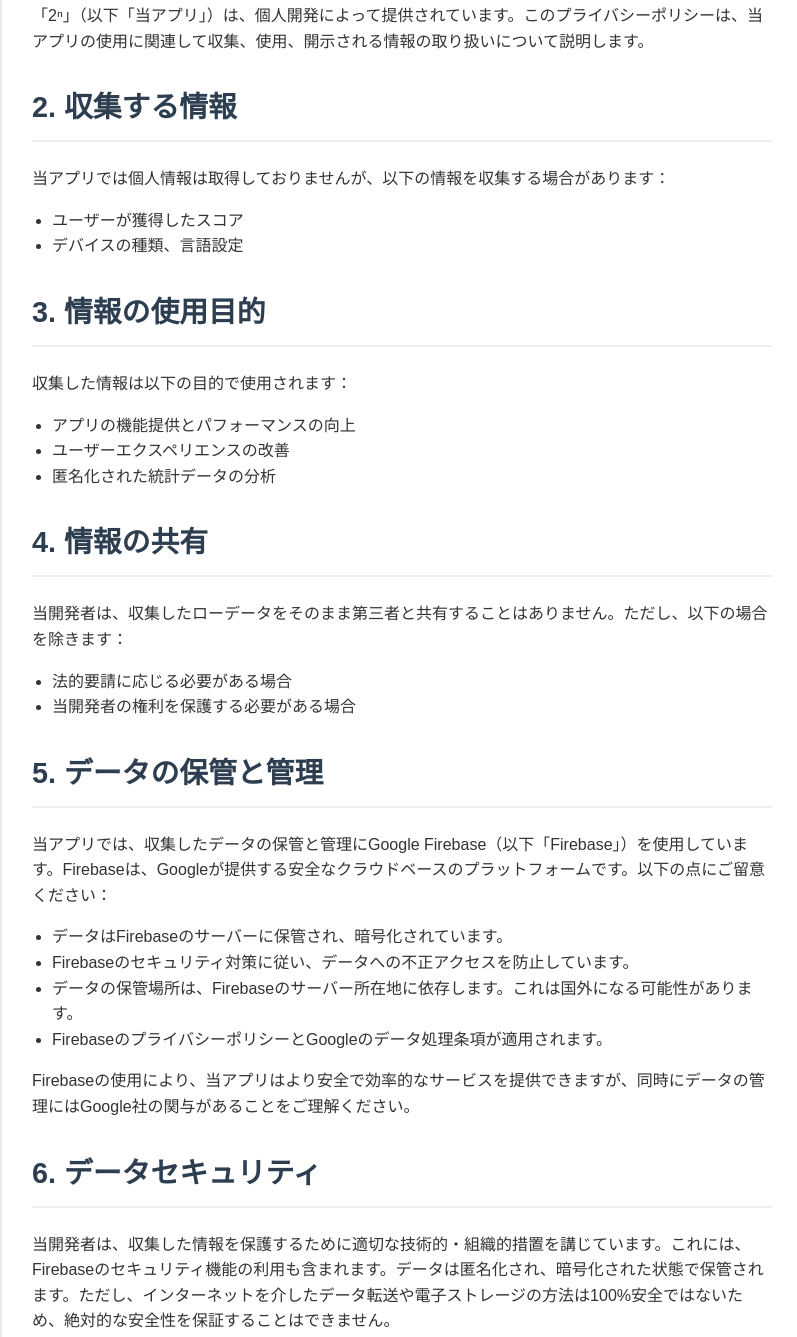
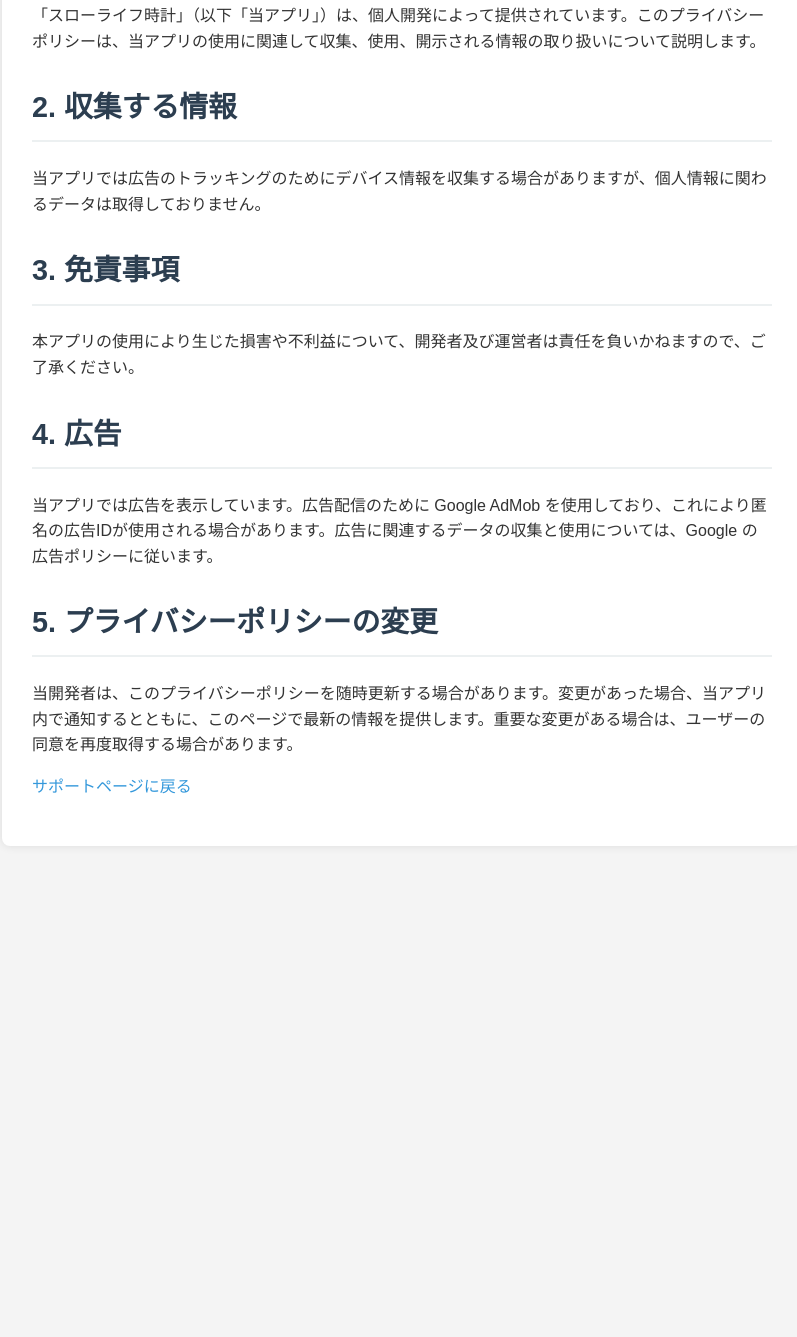
Before and after one commit to t-24maki/slowlife-support, a plain HTML site: page privacy-policy_JP.html in a window 1280 px wide. Shown: the part 314-1651 px from the top of the page, without its empty margins (238-1035 px from the left). After the commit the page ends 1180 px from the top, so only its background shows below. Drawn offline with Linux system fonts and the light colour scheme.

Commit message:
Update privacy-policy_JP.html

```diff
--- a/privacy-policy_JP.html
+++ b/privacy-policy_JP.html
@@ -3,59 +3,27 @@
 <head>
     <meta charset="UTF-8">
     <meta name="viewport" content="width=device-width, initial-scale=1.0">
-    <title>DecideNow プライバシーポリシー</title>
+    <title>スローライフ時計 プライバシーポリシー</title>
     <link rel="stylesheet" href="styles.css">
 </head>
 <body>
     <div class="container">
-        <h1>2ⁿ プライバシーポリシー</h1>
-        <p>最終更新日: 2024/9/17</p>
+        <h1>スローライフ時計 プライバシーポリシー</h1>
+        <p>最終更新日: 2024/10/2</p>
 
         <h2>1. はじめに</h2>
-        <p>「2ⁿ」（以下「当アプリ」）は、個人開発によって提供されています。このプライバシーポリシーは、当アプリの使用に関連して収集、使用、開示される情報の取り扱いについて説明します。</p>
+        <p>「スローライフ時計」（以下「当アプリ」）は、個人開発によって提供されています。このプライバシーポリシーは、当アプリの使用に関連して収集、使用、開示される情報の取り扱いについて説明します。</p>
 
         <h2>2. 収集する情報</h2>
-        <p>当アプリでは個人情報は取得しておりませんが、以下の情報を収集する場合があります：</p>
-        <ul>
-            <li>ユーザーが獲得したスコア</li>
-            <li>デバイスの種類、言語設定</li>
-        </ul>
+        <p>当アプリでは広告のトラッキングのためにデバイス情報を収集する場合がありますが、個人情報に関わるデータは取得しておりません。</p>
 
-        <h2>3. 情報の使用目的</h2>
-        <p>収集した情報は以下の目的で使用されます：</p>
-        <ul>
-            <li>アプリの機能提供とパフォーマンスの向上</li>
-            <li>ユーザーエクスペリエンスの改善</li>
-            <li>匿名化された統計データの分析</li>
-        </ul>
-
-        <h2>4. 情報の共有</h2>
-        <p>当開発者は、収集したローデータをそのまま第三者と共有することはありません。ただし、以下の場合を除きます：</p>
-        <ul>
-            <li>法的要請に応じる必要がある場合</li>
-            <li>当開発者の権利を保護する必要がある場合</li>
-        </ul>
-
-        <h2>5. データの保管と管理</h2>
-        <p>当アプリでは、収集したデータの保管と管理にGoogle Firebase（以下「Firebase」）を使用しています。Firebaseは、Googleが提供する安全なクラウドベースのプラットフォームです。以下の点にご留意ください：</p>
-        <ul>
-            <li>データはFirebaseのサーバーに保管され、暗号化されています。</li>
-            <li>Firebaseのセキュリティ対策に従い、データへの不正アクセスを防止しています。</li>
-            <li>データの保管場所は、Firebaseのサーバー所在地に依存します。これは国外になる可能性があります。</li>
-            <li>FirebaseのプライバシーポリシーとGoogleのデータ処理条項が適用されます。</li>
-        </ul>
-        <p>Firebaseの使用により、当アプリはより安全で効率的なサービスを提供できますが、同時にデータの管理にはGoogle社の関与があることをご理解ください。</p>
-
-        <h2>6. データセキュリティ</h2>
-        <p>当開発者は、収集した情報を保護するために適切な技術的・組織的措置を講じています。これには、Firebaseのセキュリティ機能の利用も含まれます。データは匿名化され、暗号化された状態で保管されます。ただし、インターネットを介したデータ転送や電子ストレージの方法は100%安全ではないため、絶対的な安全性を保証することはできません。</p>
-
-        <h2>7. 免責事項</h2>
+        <h2>3. 免責事項</h2>
         <p>本アプリの使用により生じた損害や不利益について、開発者及び運営者は責任を負いかねますので、ご了承ください。</p>
 
-        <h2>8. 広告</h2>
+        <h2>4. 広告</h2>
         <p>当アプリでは広告を表示しています。広告配信のために Google AdMob を使用しており、これにより匿名の広告IDが使用される場合があります。広告に関連するデータの収集と使用については、Google の広告ポリシーに従います。</p>
 
-        <h2>9. プライバシーポリシーの変更</h2>
+        <h2>5. プライバシーポリシーの変更</h2>
         <p>当開発者は、このプライバシーポリシーを随時更新する場合があります。変更があった場合、当アプリ内で通知するとともに、このページで最新の情報を提供します。重要な変更がある場合は、ユーザーの同意を再度取得する場合があります。</p>
 
         <p><a href="index.html">サポートページに戻る</a></p>
```
